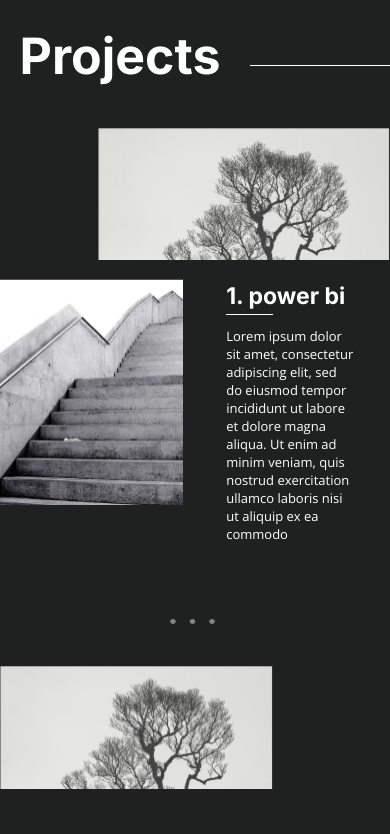
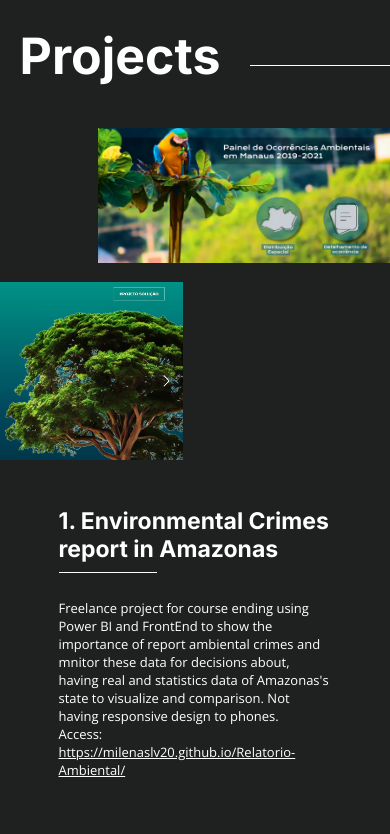
Before and after one commit to Milenaslv20/portfolio-milena, a React (Create React App) app: page /portfolio-milena/english in a window 390 px wide. Shown: the part 2440-3274 px from the top of the page. Built offline with nearby package versions, Linux system fonts and the light colour scheme; a web font is replaced by a local one.

Commit message:
updates: project 1

```diff
--- a/src/components/Home.js
+++ b/src/components/Home.js
@@ -6,8 +6,8 @@
 import Pc2 from '../svg/Pc2.svg'
 import Pc3 from '../svg/Pc3.svg'
 import Pc4 from '../svg/Pc4.svg'
-import ImageProj from '../svg/ImageProj1.svg'
-import ImageProj2 from '../svg/ImageProj2.svg'
+import ImageProj from '../svg/painelambiental.JPG'
+import ImageProj2 from '../svg/projambiental.JPG'
 import IconEmail from '../svg/iconEmail.svg'
 import IconGit from '../svg/iconGit.svg'
 import IconLinkedin from '../svg/iconLinkedin.svg'
@@ -15,7 +15,8 @@
 
 import IconElipsis from '../svg/IconEllipsis.svg'
 
-const Home = ( { titleHome, paragraphHome, buttonHome, titleAboutMe, paragraphAboutMe, titleAboutMe2, p1, p2, p3, p4, p5, p6, p7, titleProjects, titleContact, paragraphContact, titleThanks, paragraphThanks, onNavigate} ) => {
+const Home = ( { titleHome, paragraphHome, buttonHome, titleAboutMe, paragraphAboutMe, titleAboutMe2, p1, p2, p3, p4, p5, p6, p7, titleProjects,
+  titlePrj1, pProject1, access, titleContact, paragraphContact, titleThanks, paragraphThanks, onNavigate} ) => {
   return (
     <div className={styles.container_home}id='home'>
       {/*HOME COMPONENT*/}
@@ -117,16 +118,14 @@
         <div className={styles.div_proj}>
           <h1 className={styles.text_inter} id={styles.title_projects}>{titleProjects}</h1>
           <div className={styles.line_projects}></div>
-          <img src={ImageProj} alt='' className={styles.img_proj1}></img>
+          <img src={ImageProj} alt='' width={500} className={styles.img_proj1}></img>
           <img src={ImageProj2} alt='' className={styles.img_proj2}></img>
 
-          <div className={styles.texts_project}>
-            <h1 className={styles.text_inter} id={styles.title_projects1}>1. power bi</h1>
+          <div className={styles.texts_project} id={styles.texts_project1}>
+            <h1 className={styles.text_inter} id={styles.title_projects1}>{titlePrj1}</h1>
             <div className={styles.line_projects_p}></div>
-            <p className={styles.text_openSans} id={styles.paragraph_projects1}>Lorem ipsum dolor sit amet, consectetur adipiscing elit, sed do eiusmod
-              tempor incididunt ut labore et dolore magna aliqua. Ut enim ad minim veniam,
-              quis nostrud exercitation ullamco laboris nisi ut aliquip ex ea commodo
-            </p>
+            <p className={styles.text_openSans} id={styles.paragraph_projects1}>{pProject1}</p>
+            <p className={styles.text_openSans}>{access} <a href='https://milenaslv20.github.io/Relatorio-Ambiental/' target='_blank' className={styles.text_openSans}>https://milenaslv20.github.io/Relatorio-Ambiental/</a></p>
           </div>
 
           <img src={IconElipsis} alt='' className={styles.icon_projects}></img>
--- a/src/pages/english/English.js
+++ b/src/pages/english/English.js
@@ -45,6 +45,10 @@
         p7="English (B1) | Brazilian Portuguese(native)"
 
         titleProjects="Projects"
+        access="Access:"
+        titlePrj1="1. Environmental Crimes report in Amazonas"
+        pProject1="Freelance project for course ending using Power BI and FrontEnd to show the importance of report ambiental crimes and mnitor these data for decisions
+        about, having real and statistics data of Amazonas's state to visualize and comparison. Not having responsive design to phones."
 
 
         titleContact="Contact"
--- a/src/pages/portuguese/Portuguese.js
+++ b/src/pages/portuguese/Portuguese.js
@@ -48,6 +48,10 @@
 
 
         titleProjects="Projetos"
+        acess="Acessar:"
+        titlePrj1="1. Relatório de Crimes Ambientais no Amazonas"
+        pProject1="Projeto freelancer de finalização de curso utilizando Power BI e FrontEnd para demonstrar a importância da denúncia de crimes ambientais e
+        o monitoramento desses dados sendo mostrado dados estatísticos reais do estado do Amazonas para visualização e comparação. Não responsivo para celulares."
 
 
         titleContact="Contato"
--- a/src/styles/styles.module.css
+++ b/src/styles/styles.module.css
@@ -313,11 +313,11 @@
     left: 8%
 }
 #img_proj3{
-    top: 4%;
+    top: 1%;
     left: 5%;
 }
 #img_proj4{
-    top: -7.5%;
+    top: -14%;
     left: -5%;
 }
 #img_proj5{
@@ -330,8 +330,12 @@
     top: -15%;
     left: 58%
 }
+#texts_project1{
+    margin-top: 15vh;
+    width: 37%;
+}
 #texts_project2{
-    top: 0;
+    top: -7%;
     left: 8%;
 }
 #texts_project3{
@@ -357,7 +361,7 @@
 .icon_projects{
     position: relative;
     left: 50%;
-    top: -2%;
+    top: -9%;
     margin-bottom: 5%;
 }
 #icon_projects2{
@@ -658,7 +662,12 @@
     }
 
     .texts_project{
-        top: -22vh;
+        top: -5vh;
+        left: 15%;
+    }
+    #texts_project1{
+        width: 70%;
+        height: 23%;
     }
     .texts_project h1{
         font-size: 23px;
```
Also changed, not shown: src/svg/painelambiental.JPG (added), src/svg/projambiental.JPG (added).
